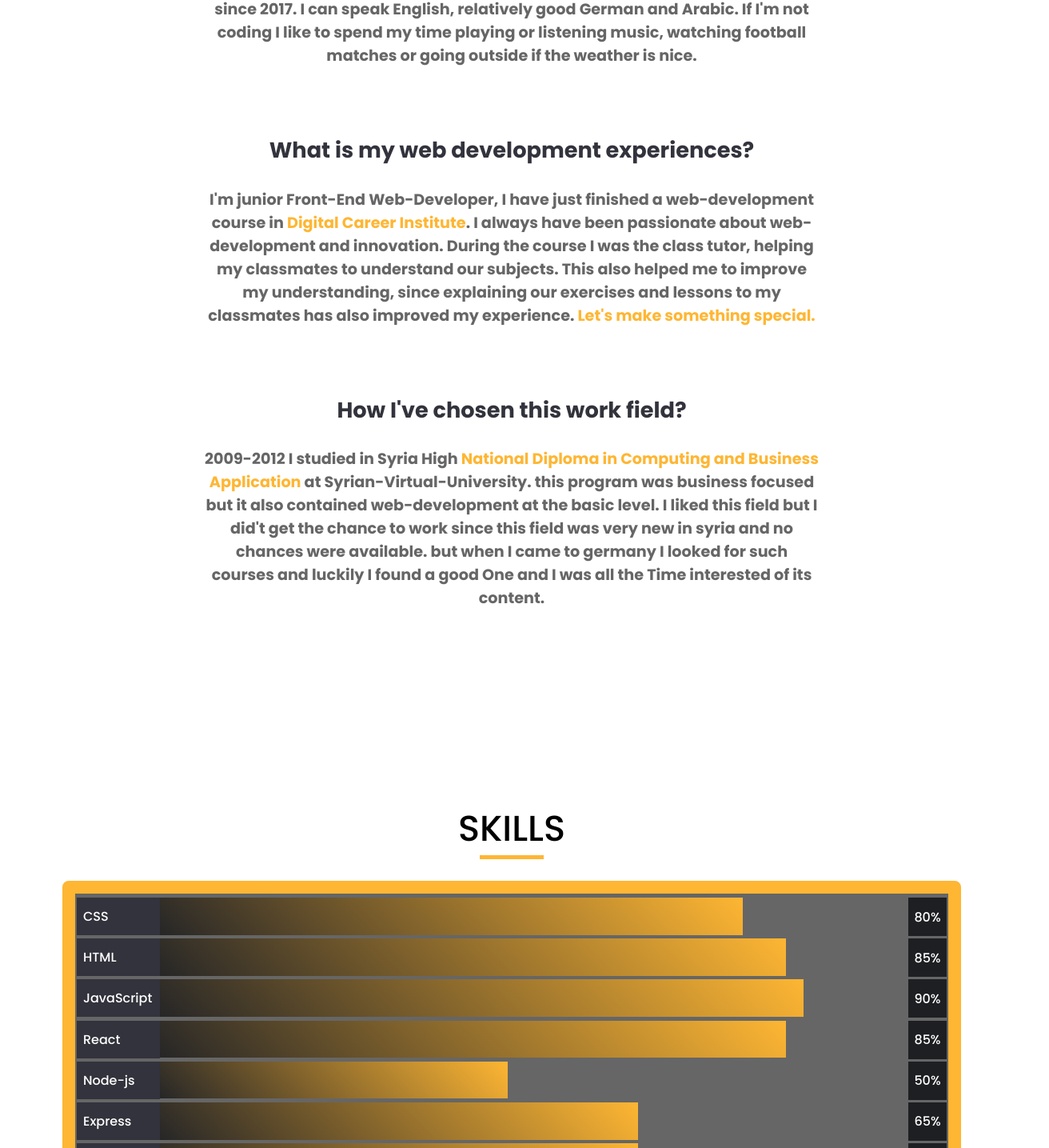
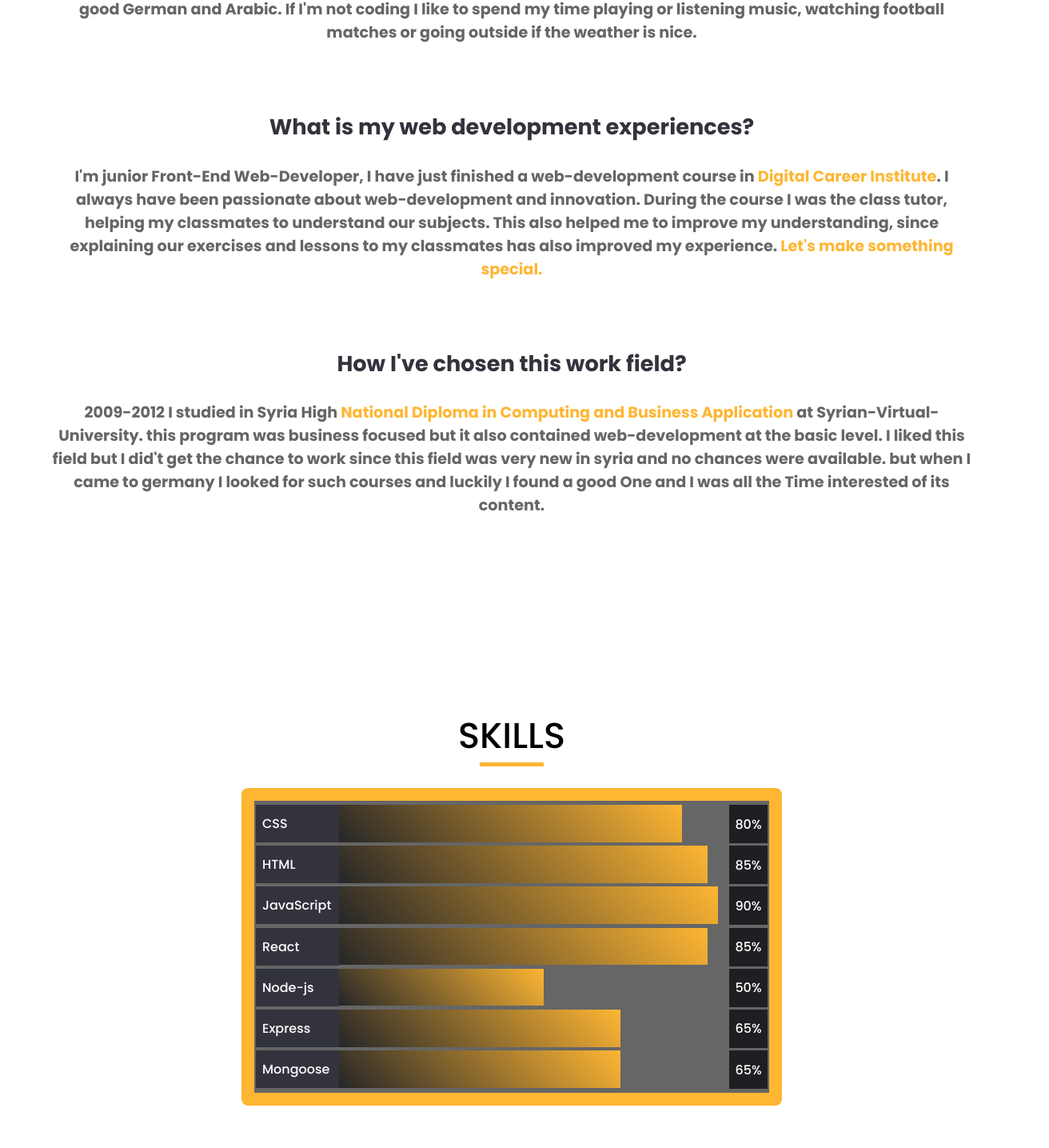
Before and after one commit to wafy89/wafy89.github.io, a React (Create React App) app: page / in a window 1280 px wide. Shown: the part 1168-2603 px from the top of the page at 80% size, 1312 px wide, since content can reach past the window. Built offline with nearby package versions, Linux system fonts and the light colour scheme.

Commit message:
layout fix

```diff
--- a/src/App.scss
+++ b/src/App.scss
@@ -8,17 +8,18 @@
 
 @import url("https://fonts.googleapis.com/css2?family=Poppins:wght@300;500;700&family=Raleway:ital,wght@1,200;1,500;1,700&display=swap");
 
-/* @import url('https://fonts.googleapis.com/css2?family=Chelsea+Market&family=Kanit:ital,wght@0,800;1,300;1,500&family=Rubik:wght@300;400;700&display=swap'); */
-/* @import url('https://fonts.googleapis.com/css2?family=Raleway:ital,wght@1,200;1,500;1,700&display=swap'); */
 
 body,
 body * {
-  transition: 0.4s ease-in-out;
-  font-family: "Chelsea Market", cursive;
-  //font-family: 'Kanit', sans-serif;
-  font-family: "Rubik", sans-serif;
-  font-family: "Raleway", sans-serif;
+  scroll-behavior: smooth;
+  transition: 0.4s all ease-in-out;
   font-family: "Poppins", sans-serif;
+}
+ body{
+  display: flex;
+  flex-direction: column;
+  align-items: center;
+  justify-content: start;
 }
 
 .pageTitle {
--- a/src/components/Home.js
+++ b/src/components/Home.js
@@ -2,7 +2,7 @@ import React, { Component } from "react";
 import myImg from "../assists/wafi1.jpg";
 import Fade from "react-reveal/Fade";
 import Bounce from "react-reveal/Bounce";
-
+import AnchorLink from "react-anchor-link-smooth-scroll";
 class About extends Component {
   render() {
     return (
@@ -12,9 +12,9 @@ class About extends Component {
             <h2>I’m Wafi</h2>
             <h4>Junior front-end web developer</h4>
             <Bounce>
-              <a href="#contact">
+              <AnchorLink href="#contact">
                 <button className="hireMeBTN">Hire Me</button>
-              </a>
+              </AnchorLink>
             </Bounce>
           </div>
         </Fade>
--- a/src/components/Portfolio.js
+++ b/src/components/Portfolio.js
@@ -11,22 +11,22 @@ export class Portfolio extends Component {
           <a
             className="link"
             target="_blank"
-            href="https://affectionate-austin-c1fbbc.netlify.app/"
+            href="http://wafiamer.codes/MovieApp/"
           >
             <Fade left>
-              <div className=" project blue">
+              <div className="project blue">
                 <h3 className="projectTitle"> Movie App </h3>
                 <h5 className="projectDescription">
                   Technologies used: React.js with Hooks , Styled Components,
                   ReactRouter
                 </h5>
               </div>
-            </Fade>{" "}
+            </Fade>
           </a>
           <a
             className="link"
             target="_blank"
-            href="https://laughing-bartik-3997d8.netlify.app/"
+            href="https://wafiamer.codes/cocktail-master-app/"
           >
             <Fade right>
               <div className=" project pink">
@@ -39,24 +39,26 @@ export class Portfolio extends Component {
           <a
             className="link"
             target="_blank"
-            href="https://5f0c63aa82c1432f1483b32b--laughing-bartik-3997d8.netlify.app/"
+            href="https://competent-fermat-dfa6e3.netlify.app/"
           >
             <Fade left>
               <div className=" project yellow">
-                <h3 className="projectTitle"> </h3>
-                <h5 className="projectDescription"> </h5>
+                <h3 className="projectTitle"> Philipp </h3>
+                <h5 className="projectDescription"> a website about my son
+                Technologies used: HTML5 , CSS, Vanilla JS, Glider.js.
+                 </h5>
               </div>
             </Fade>
           </a>
           <a
             className="link"
             target="_blank"
-            href="https://affectionate-austin-c1fbbc.netlify.app/?fbclid=IwAR2I0j4xA7dch6ZRCJ5OpdntEMnhjS7T77G5GTZDQYD-YRkK_iQpcDr3w2M"
+            href="https://wafiamer.codes/HTML-CSS-PORTFOLIO/"
           >
             <Fade right>
               <div className=" project green">
-                <h3 className="projectTitle"> </h3>
-                <h5 className="projectDescription"> </h5>
+                <h3 className="projectTitle"> HTML-CSS-PORTFOLIO</h3>
+                <h5 className="projectDescription"> Technologies used:HTML5 , Sass  </h5>
               </div>
             </Fade>
           </a>
--- a/src/styles/_about.scss
+++ b/src/styles/_about.scss
@@ -2,21 +2,22 @@ $color-primary: rgb(254, 182, 51);
 
 .aboutContainer {
     max-width: 90vw;
-    margin: 5rem 2rem;
-    padding: 2rem 0;
+    margin: 5rem auto;
+    //padding: 2rem 0;
     min-height: 90vh;
     display: flex;
     flex-direction: column;
     align-items: center;
     justify-content: space-evenly;
     @media (min-width: 990px) {
-        padding: 0 4rem;}
+        padding: 0 4rem;
+      }
     .aboutText {
       margin-bottom: 5rem;
       .aboutTextSection{
 
           margin-bottom: 5rem;
-          max-width: 60vw;
+          //max-width: 60vw;
           text-align: center;
       h2 {
         font-size: 1.7rem;
--- a/src/styles/_home.scss
+++ b/src/styles/_home.scss
@@ -1,6 +1,7 @@
 $color-primary: #feb633;
 
 .homeContainer {
+  width:100%;
   max-width: 90vw;
   margin: 5rem 2rem;
   padding: 2rem 0;
--- a/src/styles/_navBar.scss
+++ b/src/styles/_navBar.scss
@@ -14,6 +14,7 @@ $color-primary: #feb633;
   @media (min-width: 990px) {
     padding: 0 4rem;
     height: 7rem;
+
   }
   .logoContainer {
     margin-left: 1rem;
@@ -85,9 +86,9 @@ $color-primary: #feb633;
   right: 0;
   left: 0;
   overflow: hidden;
+  width: 100%;
+  @media (min-width: 990px) {
 
-  @media (min-width: 990px) {
-    padding: 0 4rem;
     height: 7rem;
     display: flex;
     flex-direction: row;
@@ -132,7 +133,7 @@ $color-primary: #feb633;
 }
 
 .navigation.extend {
-  padding-top: 3rem;
+ padding-top: 3rem;
   width: 100vw;
   transform: scaleY(1);
   transform-origin: top;
@@ -140,6 +141,7 @@ $color-primary: #feb633;
   display: flex;
   flex-direction: column;
   justify-content: flex-start;
+  align-items: stretch;
   //flex-wrap: wrap;
   .navItem {
     margin: 0 auto 2rem auto;
--- a/src/styles/_portfolio.scss
+++ b/src/styles/_portfolio.scss
@@ -1,6 +1,6 @@
 .portfolioContainer {
-  max-width: 90vw;
-  margin: 2rem;
+  width: 100%;
+
   padding: 2rem 0;
   min-height: 90vh;
   display: flex;
@@ -9,7 +9,10 @@
   justify-content: space-evenly;
   @media (min-width: 990px) {
     padding: 0 4rem;
+    max-width: 90vw;
+  margin: 2rem;
   }
+
   .projects {
     display: flex;
     justify-content: space-evenly;
@@ -19,7 +22,7 @@
       text-decoration: none;
       transition: 0.2s ease-in-out;
       text-decoration: none;
-      width: 30rem;
+      width: 20rem;
       height: 17rem;
       margin: 2rem 0;
       border-radius: 0.5rem;
--- a/src/styles/_skills.scss
+++ b/src/styles/_skills.scss
@@ -2,7 +2,7 @@ $color-primary: #feb633;
 
 .skillsContainer{
     max-width: 90vw;
-    margin: 5rem 2rem;
+    margin: 5rem auto;
     padding: 0;
     min-height: 60vh;
     display: flex;
@@ -17,12 +17,19 @@ $color-primary: #feb633;
 
 
 .graphic{
+    transform: rotate(-90deg);
     padding : .1rem;
-    width: 100%;
+    //width: 90%;
+    width:40rem;
+    margin: 9rem 0;
   //  max-width:50rem;
     background-color:  #666;
     border: $color-primary 1rem solid;
     border-radius: .5rem;
+    @media (min-width:990px) {
+        transform: rotate(0);
+        margin:  0;
+    }
     .graphic-bg{
         position: relative;
         //background-color:  #666;
```
